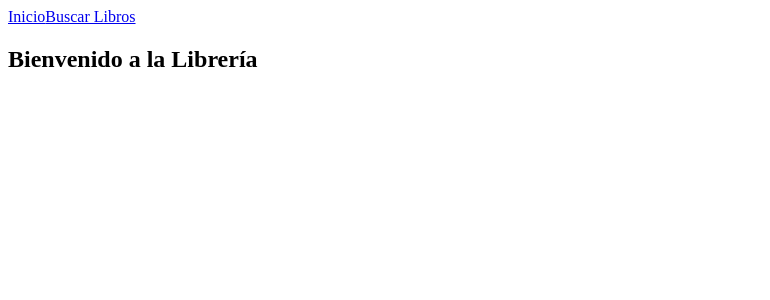
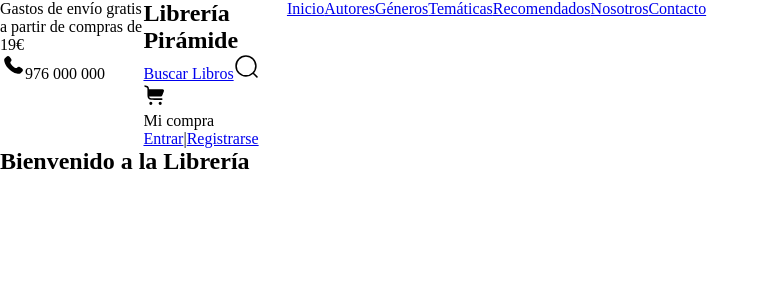
Before and after one commit to andresaragonguerrero/LibreriaPiramide, a Vue app: page / in a window 1280 px wide. Shown: the top 300 px of the page, without its empty margins (0-770 px from the left). Built offline with nearby package versions, Linux system fonts and the light colour scheme; the HTML template or start-up script is replaced by a standard one.

Commit message:
Se añadieron variables generales y se estructuró el Header

```diff
--- a/src/App.vue
+++ b/src/App.vue
@@ -1,14 +1,27 @@
+<script setup lang="ts">
+import HeaderTop from './components/header/HeaderTop.vue';
+import HeaderMain from './components/header/HeaderMain.vue';
+import HeaderNav from './components/header/HeaderNav.vue';
+
+</script>
+
 <template>
-  <header>
-    <nav>
-      <RouterLink to="/">Inicio</RouterLink>
-      <RouterLink to="/search">Buscar Libros</RouterLink>
-    </nav>
+  <header class="header">
+    <HeaderTop />
+    <HeaderMain />
+    <HeaderNav />
   </header>
 
-  <main>
+  <main class="main">
     <RouterView />
   </main>
 
-  <footer></footer>
+  <footer class="footer"></footer>
 </template>
+
+<style scoped>
+.header {
+  display: grid;
+  grid-template-columns: repeat(var(--columns-number), 1fr);
+}
+</style>
--- /dev/null
+++ b/src/assets/styles/styles.css
@@ -0,0 +1,36 @@
+@import url('https://fonts.googleapis.com/css2?family=EB+Garamond:ital,wght@0,400..800;1,400..800&display=swap');
+
+:root {
+    --columns-number: 7;
+
+
+
+    --ff-primary: Helvetica, sans-serif;
+    --ff-secondary: 'EB Garamond', serif;
+
+    --fos-auto: auto;
+
+    --fs-heading-1: clamp(2rem, -0.5rem + 8vw, 4rem);
+    --fs-heading-2: clamp(1.5rem, -0.375rem + 6vw, 3rem);
+    --fs-body: clamp(1rem, 0.6875rem + 1vw, 1.25rem);
+    --fs-small: clamp(0.75rem, 0.4375rem + 1vw, 1rem);
+
+    --space-1: 4px;
+    --space-2: 8px;
+    --space-3: 16px;
+    --space-4: 32px;
+    --space-5: 64px;
+    --space-6: 128px;
+
+    --border-radius-sm: 4px;
+    --border-radius-md: 8px;
+    --border-radius-lg: 16px;
+}
+
+*,
+*::before,
+*::after {
+    padding: 0;
+    margin: 0;
+    box-sizing: border-box;
+}
--- /dev/null
+++ b/src/components/header/HeaderMain.vue
@@ -0,0 +1,36 @@
+<template>
+    <article class="header__main">
+        <div class="header__logo-container">
+            <h1 class="header__title">Librería Pirámide</h1>
+        </div>
+
+        <div class="header__search-container">
+            <RouterLink class="header__search-link" to="/search">Buscar Libros</RouterLink>
+            <svg class="header__icon" xmlns="http://www.w3.org/2000/svg" viewBox="0 0 24 24" width="25px" height="25px">
+                <path fill="currentColor" fill-rule="evenodd"
+                    d="M11.5 2.75a8.75 8.75 0 1 0 0 17.5a8.75 8.75 0 0 0 0-17.5M1.25 11.5c0-5.66 4.59-10.25 10.25-10.25S21.75 5.84 21.75 11.5c0 2.56-.939 4.902-2.491 6.698l3.271 3.272a.75.75 0 1 1-1.06 1.06l-3.272-3.271A10.2 10.2 0 0 1 11.5 21.75c-5.66 0-10.25-4.59-10.25-10.25"
+                    clip-rule="evenodd" />
+            </svg>
+        </div>
+
+        <div class="header__user-actions">
+            <div class="header__cart">
+                <svg class="header__icon" xmlns="http://www.w3.org/2000/svg" viewBox="0 0 24 24" width="25px"
+                    height="25px">
+                    <path fill="currentColor"
+                        d="M2.237 2.288a.75.75 0 1 0-.474 1.423l.265.089c.676.225 1.124.376 1.453.529c.312.145.447.262.533.382s.155.284.194.626c.041.361.042.833.042 1.546v2.672c0 1.367 0 2.47.117 3.337c.12.9.38 1.658.982 2.26c.601.602 1.36.86 2.26.981c.866.117 1.969.117 3.336.117H18a.75.75 0 0 0 0-1.5h-7c-1.435 0-2.436-.002-3.192-.103c-.733-.099-1.122-.28-1.399-.556c-.235-.235-.4-.551-.506-1.091h10.12c.959 0 1.438 0 1.814-.248s.565-.688.943-1.57l.428-1c.81-1.89 1.215-2.834.77-3.508S18.506 6 16.45 6H5.745a9 9 0 0 0-.047-.833c-.055-.485-.176-.93-.467-1.333c-.291-.404-.675-.66-1.117-.865c-.417-.194-.946-.37-1.572-.58zM7.5 18a1.5 1.5 0 1 1 0 3a1.5 1.5 0 0 1 0-3m9 0a1.5 1.5 0 1 1 0 3a1.5 1.5 0 0 1 0-3" />
+                </svg>
+                <p class="header__cart-text">Mi compra</p>
+            </div>
+            <div class="header__auth">
+                <a class="header__auth-link" href="#">Entrar</a>
+                <span class="header__auth-separator">|</span>
+                <a class="header__auth-link" href="#">Registrarse</a>
+            </div>
+        </div>
+    </article>
+</template>
+
+<style lang="css" scoped>
+
+</style>
--- /dev/null
+++ b/src/components/header/HeaderNav.vue
@@ -0,0 +1,15 @@
+<template>
+    <nav class="header__nav" aria-label="Internal navigation">
+        <RouterLink class="header__link" to="/">Inicio</RouterLink>
+        <a class="header__link" href="#">Autores</a>
+        <a class="header__link" href="#">Géneros</a>
+        <a class="header__link" href="#">Temáticas</a>
+        <a class="header__link" href="#">Recomendados</a>
+        <a class="header__link" href="#">Nosotros</a>
+        <a class="header__link" href="#">Contacto</a>
+    </nav>
+</template>
+
+<style lang="css" scoped>
+
+</style>
--- /dev/null
+++ b/src/components/header/HeaderTop.vue
@@ -0,0 +1,16 @@
+<template>
+    <article class="header__top">
+        <p class="header__shipping-text">Gastos de envío gratis a partir de compras de 19€</p>
+        <p class="header__phone">
+            <svg class="header__icon" xmlns="http://www.w3.org/2000/svg" viewBox="0 0 24 24" width="25px" height="25px">
+                <path fill="currentColor"
+                    d="m16.556 12.906l-.455.453s-1.083 1.076-4.038-1.862s-1.872-4.014-1.872-4.014l.286-.286c.707-.702.774-1.83.157-2.654L9.374 2.86C8.61 1.84 7.135 1.705 6.26 2.575l-1.57 1.56c-.433.432-.723.99-.688 1.61c.09 1.587.808 5 4.812 8.982c4.247 4.222 8.232 4.39 9.861 4.238c.516-.048.964-.31 1.325-.67l1.42-1.412c.96-.953.69-2.588-.538-3.255l-1.91-1.039c-.806-.437-1.787-.309-2.417.317" />
+            </svg>
+            <span class="header__phone-number">976 000 000</span>
+        </p>
+    </article>
+</template>
+
+<style lang="css" scoped>
+
+</style>
--- a/src/main.ts
+++ b/src/main.ts
@@ -1,5 +1,6 @@
 import { createApp } from 'vue'
 import App from './App.vue'
+import './assets/styles/styles.css'
 import { router } from './router'
 
 const app = createApp(App)
```
